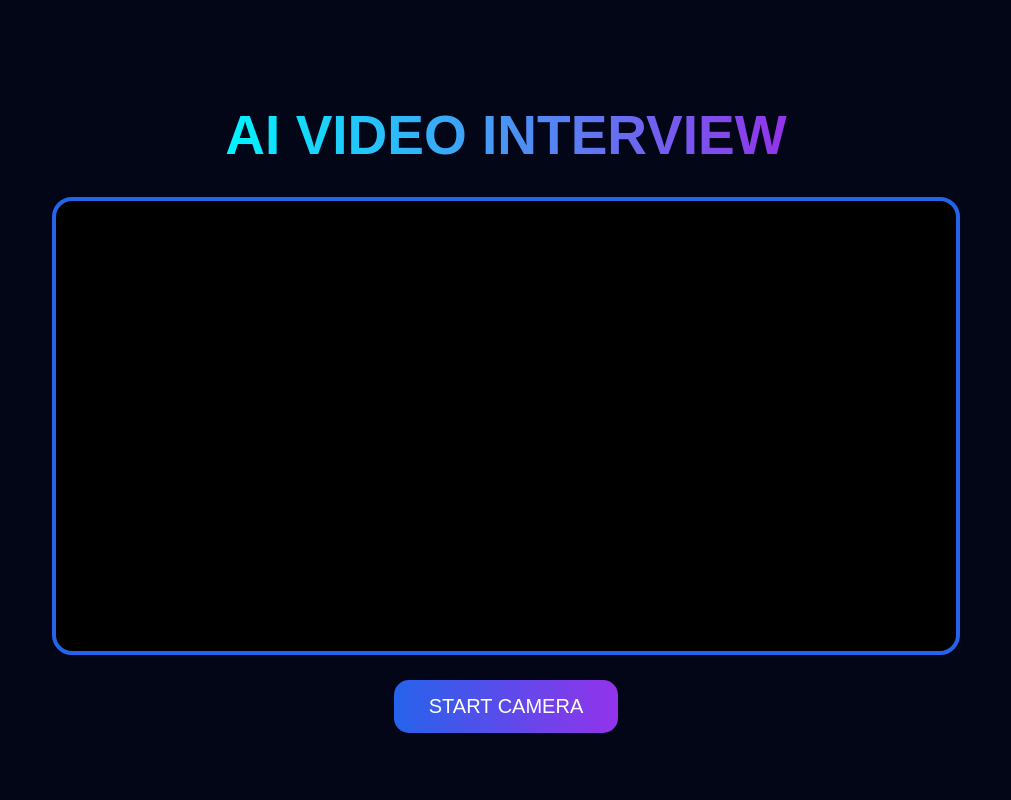
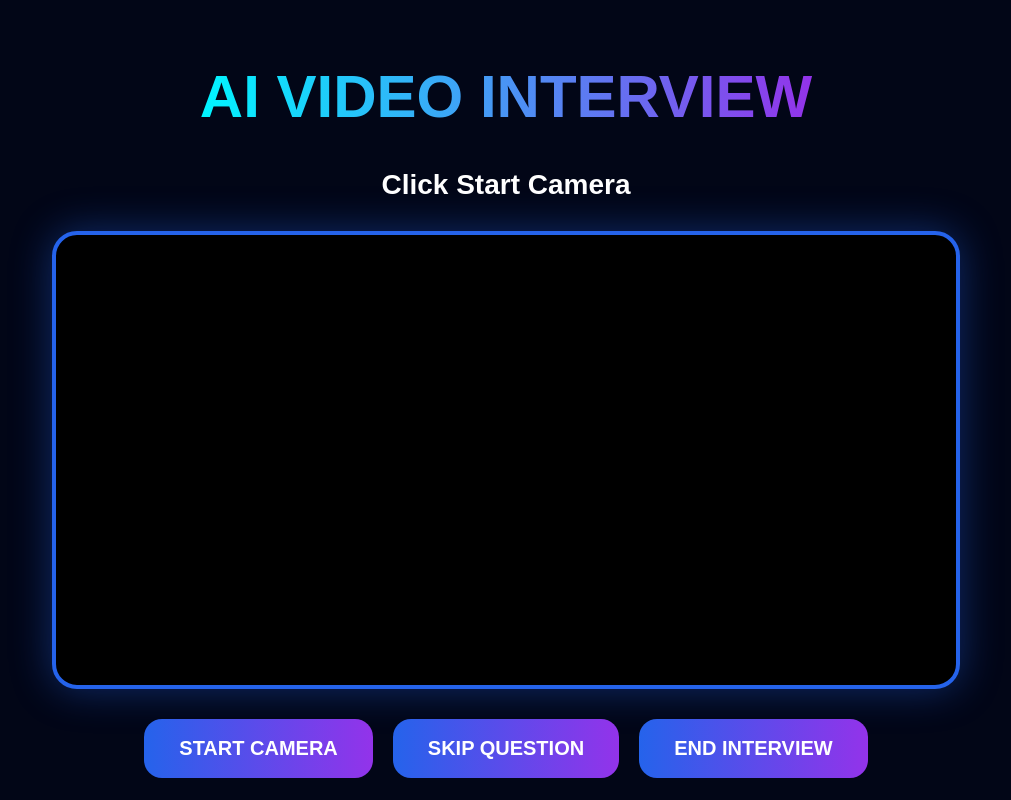
Before and after one commit to apkaanand/AI-Interview-System, a Flask app: page /video in a window 1280 px wide. Shown: the whole page, without its empty margins (134-1145 px from the left). Run offline with Flask 3, Linux system fonts and the light colour scheme.

Commit message:
final video interview update

```diff
--- a/AI_Project/templates/video.html
+++ b/AI_Project/templates/video.html
@@ -20,12 +21,12 @@ body{
     flex-direction:column;
     justify-content:center;
     align-items:center;
-    height:100vh;
+    min-height:100vh;
 }
 
 h1{
-    font-size:55px;
-    margin-bottom:30px;
+    font-size:60px;
+    margin-bottom:15px;
 
     background:linear-gradient(
         90deg,
@@ -37,20 +38,34 @@ h1{
     -webkit-text-fill-color:transparent;
 }
 
+#question{
+    font-size:28px;
+    margin-bottom:30px;
+    text-align:center;
+    color:white;
+}
+
 video{
     width:900px;
     max-width:95%;
+    border-radius:25px;
     border:4px solid #2563eb;
-    border-radius:20px;
     background:black;
+    box-shadow:0 0 40px rgba(37,99,235,0.4);
+}
+
+.button-group{
+    display:flex;
+    gap:20px;
+    margin-top:30px;
 }
 
 button{
-    margin-top:25px;
-    padding:15px 35px;
+    padding:18px 35px;
     border:none;
-    border-radius:15px;
+    border-radius:18px;
     font-size:20px;
+    font-weight:bold;
     cursor:pointer;
     color:white;
 
@@ -67,9 +118,21 @@ button{
 
 <body>
 
-<h1>AI VIDEO INTERVIEW</h1>
+<h1>
 
-<video id="video" autoplay playsinline></video>
+AI VIDEO INTERVIEW
+
+</h1>
+
+<h2 id="question">
+
+Click Start Camera
+
+</h2>
+
+<video id="video" autoplay playsinline muted></video>
+
+<div class="button-group">
 
 <button onclick="startCamera()">
 
@@ -77,7 +140,101 @@ START CAMERA
 
 </button>
 
+<button onclick="skipQuestion()">
+
+SKIP QUESTION
+
+</button>
+
+<button onclick="showFeedback()">
+
+END INTERVIEW
+
+</button>
+
+</div>
+
+<div id="feedback">
+
+<h2>
+
+INTERVIEW FEEDBACK
+
+</h2>
+
+<div class="feedback-item">
+
+✅ Confidence Level : 8/10
+
+</div>
+
+<div class="feedback-item">
+
+✅ Communication Skills : 9/10
+
+</div>
+
+<div class="feedback-item">
+
+✅ Technical Knowledge : 8/10
+
+</div>
+
+<div class="feedback-item">
+
+✅ Face Expression : Positive
+
+</div>
+
+<div class="feedback-item">
+
+✅ Eye Contact : Good
+
+</div>
+
+<div class="feedback-item">
+
+✅ Overall Performance : Excellent
+
+</div>
+
+<div class="feedback-item">
+
+🎯 Final Score : 85/100
+
+</div>
+
+</div>
+
 <script>
+
+const questions = [
+
+    "Tell me about yourself",
+
+    "What are your strengths?",
+
+    "Why should we hire you?",
+
+    "What is Artificial Intelligence?",
+
+    "What is Machine Learning?",
+
+    "Explain your project",
+
+    "What are your career goals?",
+
+    "Why do you want this job?",
+
+    "What are your weaknesses?",
+
+    "Explain Python basics"
+
+];
+
+let index = 0;
+
+let timer;
 
 async function startCamera(){
 
@@ -94,15 +251,61 @@ async function startCamera(){
 
         video.srcObject = stream;
 
+        askQuestion();
+
+        timer = setInterval(
+
+            askQuestion,
+
+            60000
+
+        );
+
     }
 
     catch(error){
 
-        alert("Camera Permission Required");
+        alert("Please Allow Camera Permission");
 
         console.log(error);
 
     }
+
+}
+
+function askQuestion(){
+
+    document.getElementById(
+
+        "question"
+
+    ).innerText = questions[index];
+
+    index++;
+
+    if(index >= questions.length){
+
+        index = 0;
+
+    }
+
+}
+
+function skipQuestion(){
+
+    askQuestion();
+
+}
+
+function showFeedback(){
+
+    clearInterval(timer);
+
+    document.getElementById(
+
+        "feedback"
+
+    ).style.display = "block";
 
 }
 
```
Also changed, not shown: other parts of AI_Project/templates/video.html (+37 -0 lines).
